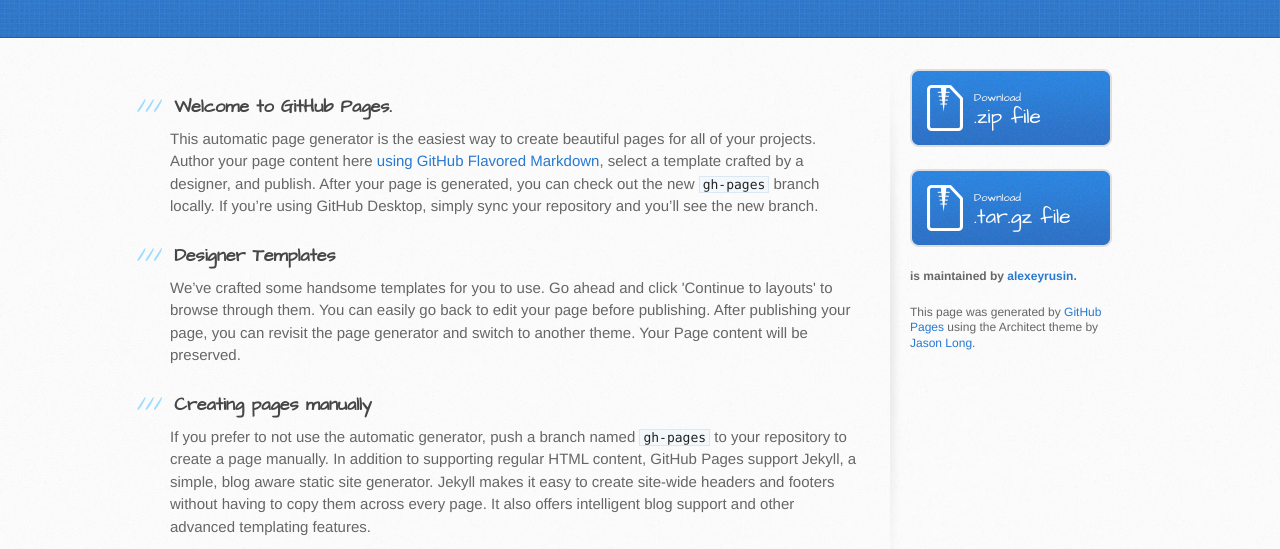
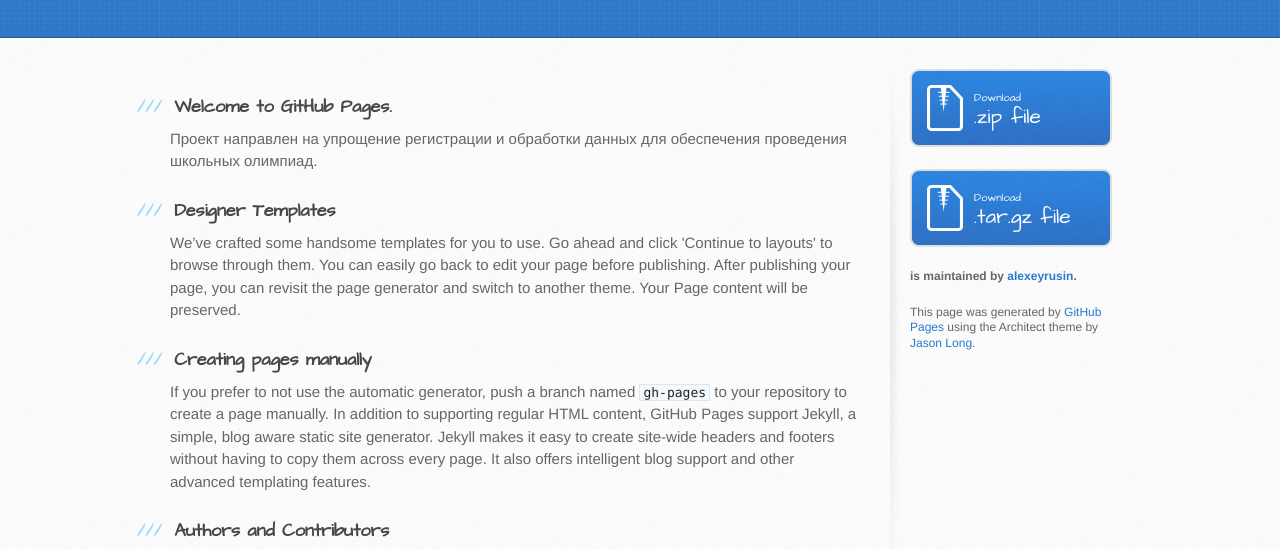
Before and after one commit to alexeyrusin/olympiad, a plain HTML site: page index.html in a window 1280 px wide. Shown: the part 197-746 px from the top of the page. Drawn offline with Linux system fonts and the light colour scheme.

Commit message:
Update index.html

```diff
--- a/index.html
+++ b/index.html
@@ -31,7 +31,7 @@
           <h3>
 <a id="welcome-to-github-pages" class="anchor" href="#welcome-to-github-pages" aria-hidden="true"><span aria-hidden="true" class="octicon octicon-link"></span></a>Welcome to GitHub Pages.</h3>
 
-<p>This automatic page generator is the easiest way to create beautiful pages for all of your projects. Author your page content here <a href="https://guides.github.com/features/mastering-markdown/">using GitHub Flavored Markdown</a>, select a template crafted by a designer, and publish. After your page is generated, you can check out the new <code>gh-pages</code> branch locally. If you’re using GitHub Desktop, simply sync your repository and you’ll see the new branch.</p>
+<p>Проект направлен на упрощение регистрации и обработки данных для обеспечения проведения школьных олимпиад.</p>
 
 <h3>
 <a id="designer-templates" class="anchor" href="#designer-templates" aria-hidden="true"><span aria-hidden="true" class="octicon octicon-link"></span></a>Designer Templates</h3>
```
